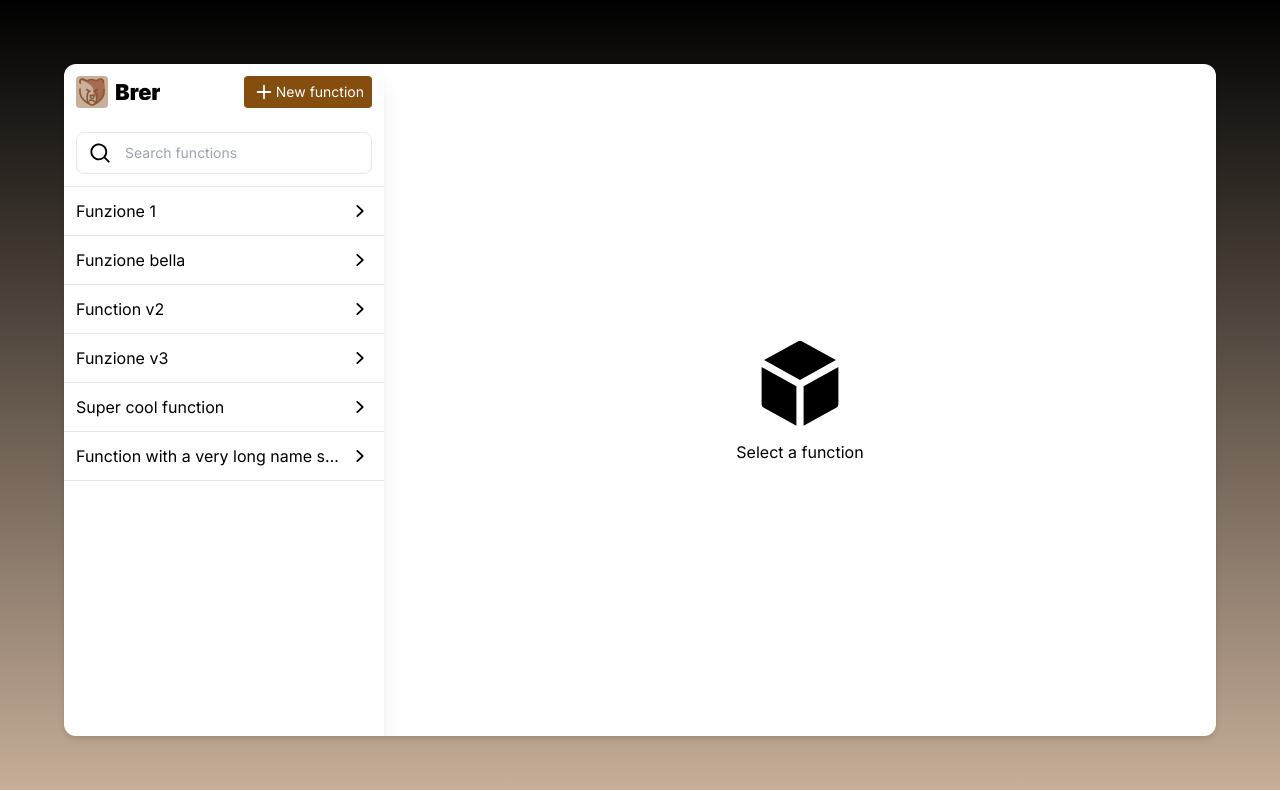
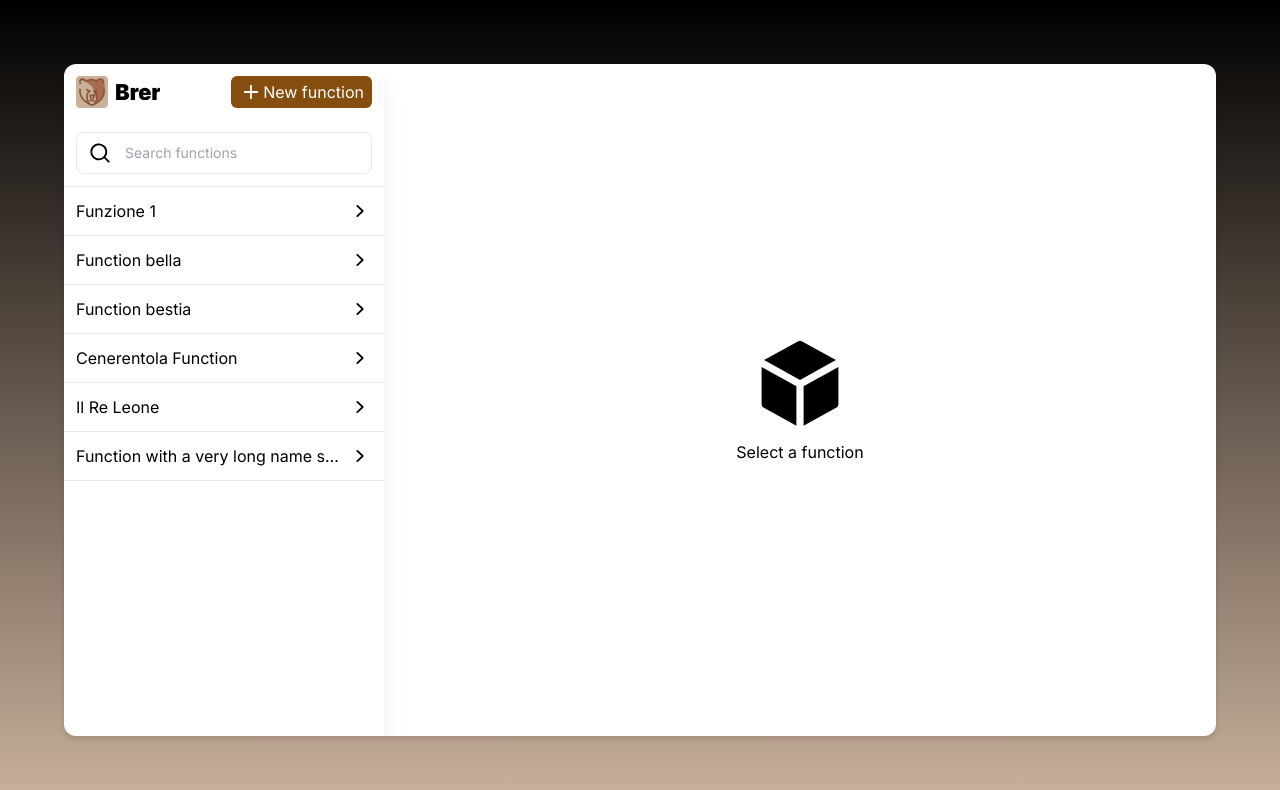
Before and after one commit to brer/brer-web, a Next.js app: page / in a window 1280 px wide. Shown: the top 790 px of the page. Built offline with nearby package versions, Linux system fonts and the light colour scheme.

Commit message:
fix(style): button size

```diff
--- a/src/app/components/Button.tsx
+++ b/src/app/components/Button.tsx
@@ -38,11 +38,11 @@ export default function Button({
   }
 
   if (size === 'sm') {
-    btnClasses += ' text-sm rounded'
+    btnClasses += ' text-sm rounded h-6'
   } else if (size === 'm') {
-    btnClasses += ' text-m rounded-md'
+    btnClasses += ' text-m rounded-md h-8'
   } else if (size === 'xl') {
-    btnClasses += ' text-m rounded-lg'
+    btnClasses += ' text-m rounded-lg h-12'
   }
 
   // Icon
--- a/src/app/containers/Dashboard.tsx
+++ b/src/app/containers/Dashboard.tsx
@@ -83,7 +83,7 @@ function Header({ onCreateFunction, onSearchFunctions }: HeaderParams) {
     <div className="border-b">
       <div className="flex p-3 flex-row justify-between items-center">
         <Logo />
-        <Button size="sm" style="solid" icon="plus" onClick={onCreateFunction}>
+        <Button size="m" style="solid" icon="plus" onClick={onCreateFunction}>
           New function
         </Button>
       </div>
--- a/src/app/containers/InvocationDetail.tsx
+++ b/src/app/containers/InvocationDetail.tsx
@@ -40,15 +40,26 @@ interface HeaderParams {
 }
 
 function Header({ invocation, onPlayFunction, onCloseFunction }: HeaderParams) {
+  const updatedAt = invocation.updatedAt
+    ? format(new Date(invocation.updatedAt), 'dd MMM yy, HH:mm:SS')
+    : undefined
+
   return (
     <div className="pt-8 px-8 flex justify-between">
+      <div className="flex flex-col">
         <h1
           className="text-2xl font-bold text-yellow-800 truncate whitespace-nowrap"
           title={invocation.functionName}
         >
           {invocation.functionName}
         </h1>
-      <div className="flex">
+        {updatedAt && (
+          <p className="text-gray-400">
+            <strong>LAST UPDATE</strong> {updatedAt}
+          </p>
+        )}
+      </div>
+      <div className="flex justify-center items-center">
         <div className="bg-slate-700 text-white uppercase rounded-md flex items-center justify-center px-2">
           {invocation.status}
         </div>
@@ -76,20 +87,11 @@ interface ContentParams {
 }
 
 function Content({ invocation }: ContentParams) {
-  const updatedAt = invocation.updatedAt
-    ? format(new Date(invocation.updatedAt), 'dd MMM yy, HH:mm:SS')
-    : undefined
-
   return (
     <div className="p-8 h-full">
       <p className="text-gray-400">
         <strong>ID</strong> {invocation._id}
       </p>
-      {updatedAt && (
-        <p className="text-gray-400">
-          <strong>LAST UPDATE</strong> {updatedAt}
-        </p>
-      )}
       <p className="text-gray-400">
         <strong>RESULT</strong> -
       </p>
--- a/src/app/lib/consts/function.const.ts
+++ b/src/app/lib/consts/function.const.ts
@@ -9,25 +9,25 @@ export const FUNCTIONS_MOCK: Fn[] = [
   },
   {
     _id: '2',
-    name: 'Funzione bella',
+    name: 'Function bella',
     image: 'kittycatimage.shubbishu',
     env: [],
   },
   {
     _id: '3',
-    name: 'Function v2',
-    image: 'yobitchimage.piennegi',
+    name: 'Function bestia',
+    image: 'bellaelabestia.com',
     env: [],
   },
   {
     _id: '4',
-    name: 'Funzione v3',
+    name: 'Cenerentola Function',
     image: 'lorem_ipsum_image.geipegh',
     env: [],
   },
   {
     _id: '5',
-    name: 'Super cool function',
+    name: 'Il Re Leone',
     image: 'something_very_cool.yo',
     env: [],
   },
--- a/src/app/lib/consts/invocation.const.ts
+++ b/src/app/lib/consts/invocation.const.ts
@@ -56,7 +56,7 @@ export const INVOCATIONS_MOCK: Invocation[] = [
   {
     _id: '3',
     status: 'initializing',
-    functionName: 'Funzione bella',
+    functionName: 'Function bella',
     image: 'kittycatimage.shubbishu',
     env: [],
     updatedAt: '2023-05-29T04:10:00.065+00:00',
@@ -74,7 +74,7 @@ export const INVOCATIONS_MOCK: Invocation[] = [
   {
     _id: '4',
     status: 'pending',
-    functionName: 'Function v2',
+    functionName: 'Function bestia',
     image: 'yobitchimage.piennegi',
     env: [],
     updatedAt: '2023-04-28T02:10:00.065+00:00',
@@ -88,7 +88,7 @@ export const INVOCATIONS_MOCK: Invocation[] = [
   {
     _id: '5',
     status: 'running',
-    functionName: 'Funzione v3',
+    functionName: 'Cenerentola Function',
     image: 'lorem_ipsum_image.geipegh',
     env: [],
     updatedAt: '2023-03-30T02:10:00.065+00:00',
```
Lines whose indentation alone changed are shown as unchanged.
